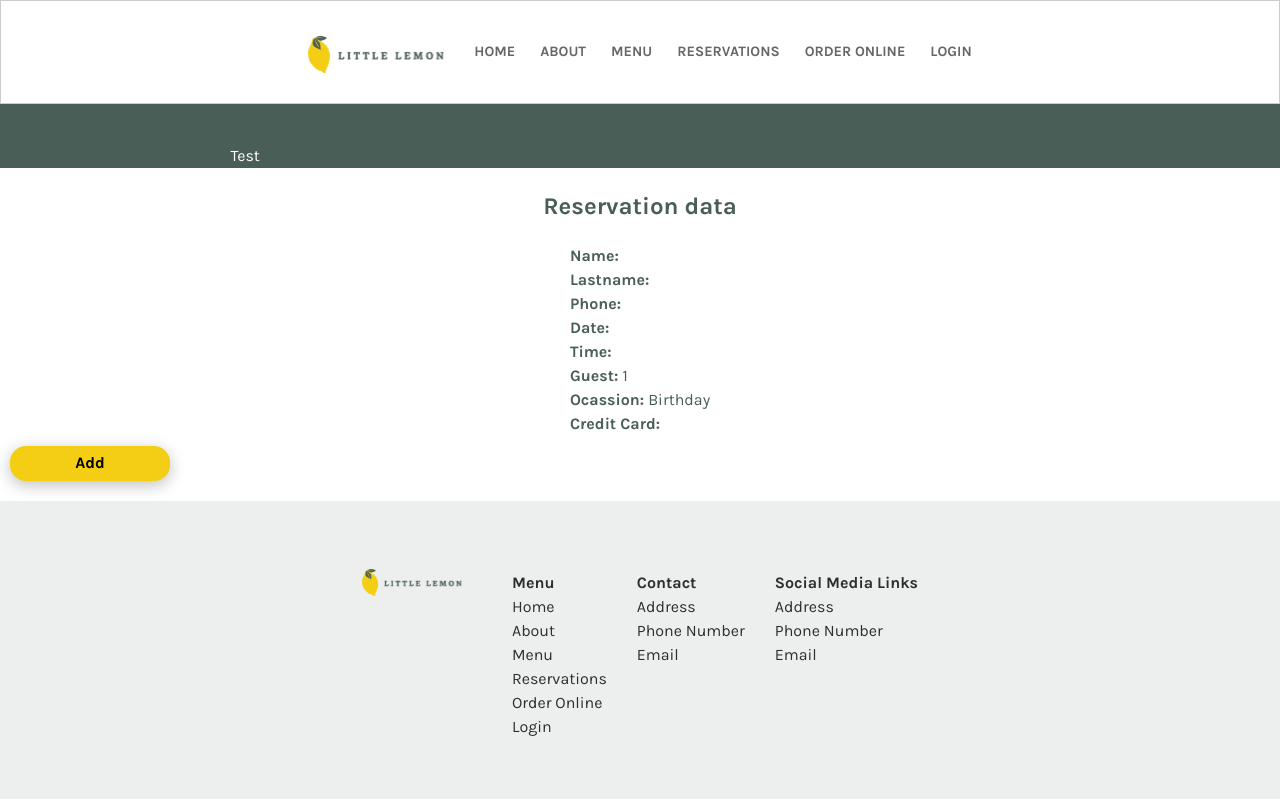
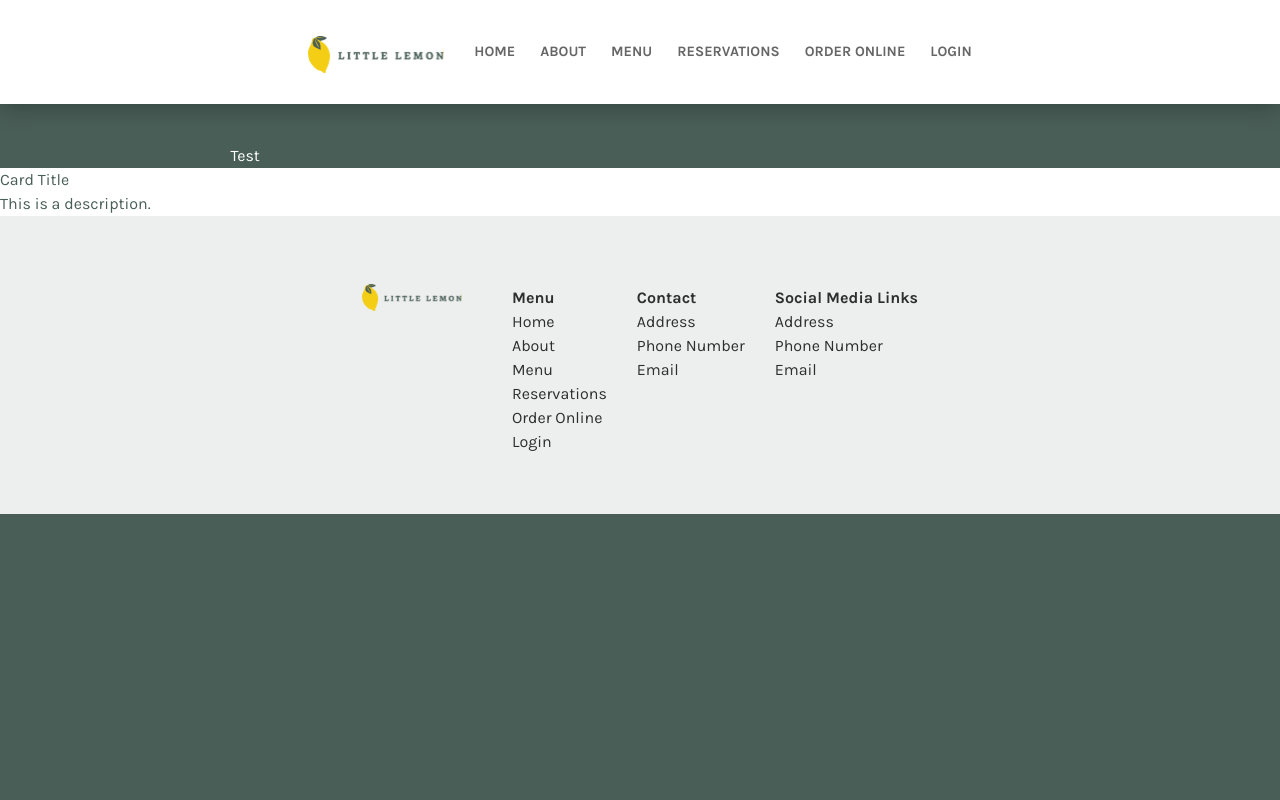
Before and after one commit to friasmariano/little-lemon-app, a Next.js app: page /test in a window 1280 px wide. Built offline with nearby package versions, Linux system fonts and the light colour scheme; a web font is replaced by a local one.

Commit message:
Navbar animation + Redux slice

```diff
--- a/app/globals.css
+++ b/app/globals.css
@@ -43,7 +43,8 @@ body {
   grid-template-rows: auto auto auto auto;
 
   color: var(--foreground);
-  background: var(--background);
+  /* background: var(--background); */
+  background: var(--green-primary);
 
   font-family: var(--font-karla);
 }
@@ -80,6 +81,9 @@ body {
 
   justify-content: center;
 
+  border: 1px solid white;
+
+  box-shadow: 0 5px 20px rgba(0, 0, 0, 0.25);
 }
 
 
@@ -258,3 +262,12 @@ body {
   flex: 1 1 auto;
   text-align: left;
 }
+
+.card {
+  transition: transform 0.3s ease, box-shadow 0.3s ease;
+}
+
+.card:hover {
+  transform: scale(1.05);
+  box-shadow: 4px 4px 15px rgba(0, 0, 0, 0.2);
+}
--- a/app/layout.js
+++ b/app/layout.js
@@ -42,14 +42,14 @@ export default function RootLayout({ children }) {
   return (
     <html lang="en" suppressHydrationWarning>
       <body className={`${karla.variable} ${markaziText.variable}`}>
-        <Header />
-        <Nav />
-        <Main>
-          <StoreProvider>
-            {children}
+        <StoreProvider>
+          <Header />
+          <Nav />
+          <Main>
+              {children}
+          </Main>
+          <Footer />
           </StoreProvider>
-        </Main>
-        <Footer />
       </body>
     </html>
   );
--- a/app/test/page.js
+++ b/app/test/page.js
@@ -3,7 +3,7 @@
 import { useSelector, useDispatch } from 'react-redux'
 import { update } from '../../lib/features/table-reservation/store/reservation-slice'
 import Hero from '../../components/Hero';
-import buttonStyles from '../../styles/button.module.css'
+import styles from '../../styles/box.module.css';
 
 export default function Test() {
     const dispatch = useDispatch();
@@ -27,31 +27,9 @@ export default function Test() {
             <Hero>
                 Test
             </Hero>
-            <div style={{ display: 'flex',
-                          flexDirection: 'column',
-                          alignItems: 'center',
-                          gap: '20px',
-                          paddingTop: '20px' }}>
-                <h1 style={{ fontSize: '1.5rem', fontWeight: '600' }}>Reservation data</h1>
-                <div>
-                    <p><b>Name: </b>{reservationData.name}</p>
-                    <p><b>Lastname: </b>{reservationData.lastname}</p>
-                    <p><b>Phone: </b>{reservationData.phone}</p>
-                    <p><b>Date: </b>{reservationData.date}</p>
-                    <p><b>Time: </b>{reservationData.time}</p>
-                    <p><b>Guest: </b>{reservationData.guest}</p>
-                    <p><b>Ocassion: </b>{reservationData.ocassion}</p>
-                    <p><b>Credit Card: </b>{reservationData.creditCard}</p>
-                </div>
-            </div>
-            <div style={{ display: 'flex',
-                          alignItems: 'center',
-                          margin: 'auto',
-                          padding: '10px 0px 20px 10px',
-                          gap: '10px'}}>
-                <button className={buttonStyles.default}
-                        onClick={handleClick}>Add</button>
-
+            <div className={styles.card}>
+                <h2>Card Title</h2>
+                <p>This is a description.</p>
             </div>
         </section>
     )
--- a/components/Nav.jsx
+++ b/components/Nav.jsx
@@ -1,12 +1,50 @@
+'use client';
+
 import { FontAwesomeIcon } from '@fortawesome/react-fontawesome';
 import { faBars } from '@fortawesome/free-solid-svg-icons';
 import Image from 'next/image';
 import Link from 'next/link';
 import styles from '../styles/nav.module.css';
+import { useEffect, useState } from 'react';
+import { useSelector, useDispatch } from 'react-redux';
+import { toggle } from '../lib/features/nav/store/nav-slice';
 
 export default function Nav () {
+    const dispatch = useDispatch();
+    const [prevScrollPos, setPrevScrollPos] = useState(0);
+    const [currentScrollPos, setCurrentScrollPos] = useState(0);
+    const [translateYPos, setTranslateYPos] = useState("");
+    const [isDescending, setIsDescending] = useState(true);
+    const isOpen = useSelector((state) => state.nav.data.isOpen);
+
+    useEffect(() => {
+        const handleScroll = () => {
+            setPrevScrollPos(window.scrollY);
+
+            setTimeout(() => {
+            setCurrentScrollPos(window.scrollY);
+            }, 250);
+
+            if (currentScrollPos < prevScrollPos) {
+            setTranslateYPos('-200px');
+            setIsDescending(false);
+            } else {
+            setTranslateYPos('0px');
+            setIsDescending(true);
+            }
+        }
+
+        window.addEventListener("scroll", handleScroll);
+
+        return () => {
+            window.removeEventListener("scroll", handleScroll);
+        }
+
+    }, [window.scrollY]);
+
     return (
-        <nav className="nav">
+        <nav className={`nav ${isDescending ? styles.slideDown : 'fadeOut'}`}
+             style={{ translate: `0px ${translateYPos}`}}>
             <div className={styles.burgerSection}>
                 {/* Hide/Show using state */}
                 <FontAwesomeIcon icon={faBars}
--- a/components/Testimonial.jsx
+++ b/components/Testimonial.jsx
@@ -34,7 +34,6 @@ export default function Testimonial({ rating, avatar, comment, user }) {
 
         setStars(tempArray);
     }, [rating])
-
 
     return(
         <div style={{ width: '216px',
--- /dev/null
+++ b/lib/features/nav/store/nav-slice.js
@@ -0,0 +1,18 @@
+import { createSlice } from "@reduxjs/toolkit";
+
+const navSlice = createSlice({
+    name: 'nav',
+    initialState: {
+        data: {
+            isOpen: false
+        }
+    },
+    reducers: {
+        toggle: (state) => {
+            state.data.isOpen = !state.data.isOpen;
+        }
+    }
+})
+
+export const { toggle } = navSlice.actions;
+export default navSlice.reducer;
--- a/lib/store.js
+++ b/lib/store.js
@@ -3,8 +3,10 @@ import { configureStore, combineReducers } from "@reduxjs/toolkit"
 import storage from 'redux-persist/lib/storage'
 import { persistReducer, persistStore } from 'redux-persist'
 import reservationReducer from './features/table-reservation/store/reservation-slice'
+import navReducer from './features/nav/store/nav-slice'
 
 const rootReducer = combineReducers({
+    nav: navReducer,
     reservation: reservationReducer
 })
 
--- /dev/null
+++ b/styles/box.module.css
@@ -0,0 +1,10 @@
+.box {
+    border: 1px solid red;
+    box-shadow: 2px 2px 10px rgba(0, 0, 0, 0.1);
+    transition: transform 0.3s ease, box-shadow 0.3s ease;
+}
+
+.box:hover {
+    transform: scale(2);
+    box-shadow: 4px 4px 15px rgba(0, 0, 0, 0.2);
+}
--- a/styles/nav.module.css
+++ b/styles/nav.module.css
@@ -88,3 +88,29 @@
         font-size: 1.05rem;
     }
 }
+
+@keyframes fadeOut {
+    0% { opacity: 1; }
+    100% { opacity: 0; }
+}
+
+.fadeOut {
+    animation-name: fadeOut;
+    animation-duration: 1.35;
+    transition-timing-function: ease-in-out;
+}
+
+@keyframes slideDown {
+    0% {
+        transform: translateY(-100px);
+    }
+    100% {
+        transform: translateY(0px);
+    }
+}
+
+.slideDown {
+    animation-name: slideDown;
+    animation-duration: 1s;
+    transition-timing-function: ease-in-out;
+}
```
